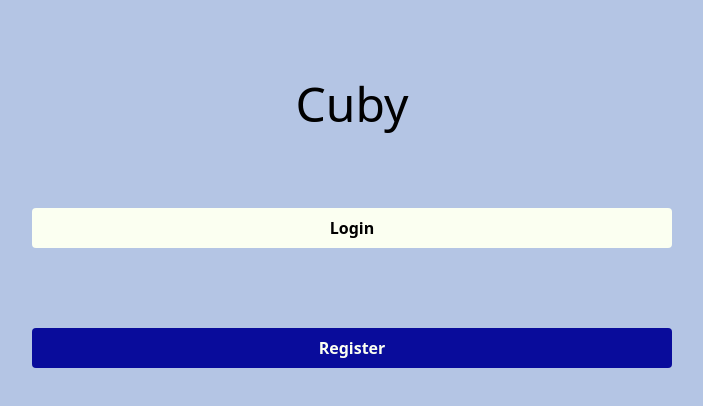
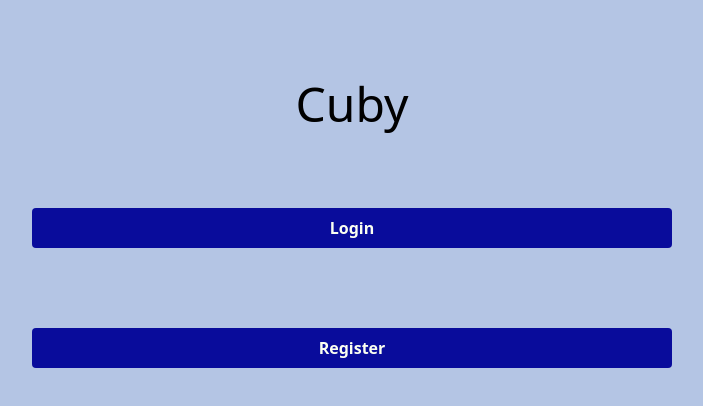
Before and after one commit to bout0047/cuby-frontend, a SvelteKit app: page / in a window 1280 px wide. Shown: the top 406 px of the page, without its empty margins (288-991 px from the left). Built offline with nearby package versions, Linux system fonts and the light colour scheme.

Commit message:
Changed landing page cursor

```diff
--- a/src/routes/+page.svelte
+++ b/src/routes/+page.svelte
@@ -18,24 +18,17 @@
 
         <!-- svelte-ignore a11y-click-events-have-key-events -->
         <div
-          class="bg-somePaleGreen hover:bg-darkestBlue text-blue-700 hover:text-somePaleGreen font-semibold w-1/2 text-center justify-center m-auto mt-20 py-2 px-4 rounded"
+          class="cursor-pointer bg-darkestBlue hover:bg-somePaleGreen text-somePaleGreen hover:text-black font-semibold w-1/2 text-center justify-center m-auto mt-20 py-2 px-4 rounded"
+          on:click={ () => goto('./login')}
         >
-          <button
-            type=button
-            on:click={ () => goto('/login')}
-          >
-            Login
-          </button>
+          Login
         </div>
 
         <div
-          class="bg-darkestBlue hover:bg-somePaleGreen text-somePaleGreen hover:text-black font-semibold w-1/2 text-center justify-center m-auto mt-20 py-2 px-4 rounded"
+          class="cursor-pointer bg-darkestBlue hover:bg-somePaleGreen text-somePaleGreen hover:text-black font-semibold w-1/2 text-center justify-center m-auto mt-20 py-2 px-4 rounded"
+          on:click={ () => goto('./register')}
         >
-          <button
-            on:click={ () => goto('register')}
-          >
-            Register
-          </button>
+          Register
         </div>
     </div>
 </main>
```
